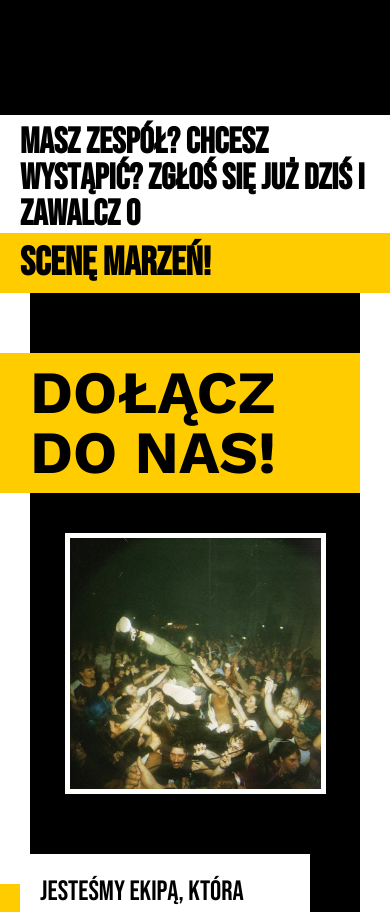
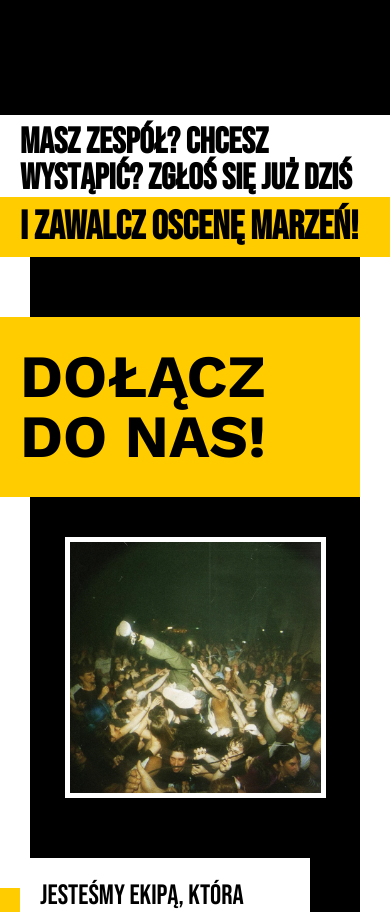
Before and after one commit to apetrochenko6/soundon-spa, a React (Vite) app in the folder my-frontend/: page / in a window 390 px wide. Shown: the part 1400-2312 px from the top of the page. Built offline with nearby package versions, Linux system fonts and the light colour scheme.

Commit message:
prawie final

```diff
--- a/my-frontend/src/JoinUs.css
+++ b/my-frontend/src/JoinUs.css
@@ -98,7 +98,7 @@
 
         .join-bar {
             font-size: 60px;
-            padding: 10px 40px;
+            padding: 30px 30px;
 
         }
 
--- a/my-frontend/src/JoinUs.jsx
+++ b/my-frontend/src/JoinUs.jsx
@@ -5,8 +5,8 @@ const JoinUs = () => {
     return(<div className="section-wrapper" style={{backgroundColor: "black"}}>
   <section className="banner-container" aria-label="Performance opportunity announcement">
     <div className="banner-top">
-      <h1>MASZ ZESPÓŁ? CHCESZ WYSTĄPIĆ? ZGŁOŚ SIĘ JUŻ DZIŚ I ZAWALCZ O</h1>
-      <div className="highlight-bar" aria-hidden="true">SCENĘ MARZEŃ!</div>
+      <h1>MASZ ZESPÓŁ? CHCESZ WYSTĄPIĆ? ZGŁOŚ SIĘ JUŻ DZIŚ</h1>
+      <div className="highlight-bar" aria-hidden="true">I ZAWALCZ OSCENĘ MARZEŃ!</div>
     </div>
 
     <div className='mini-wrap'>
--- a/my-frontend/src/Navbar.jsx
+++ b/my-frontend/src/Navbar.jsx
@@ -36,9 +36,9 @@ const Navbar = () => {
 
 
                 <div className="navbar-right">
-                    <a href="#"><img src={images.YoutubeYellow} style={{ width: '55px', height: '55px' }} alt="YouTube" /></a>
-                    <a href="#"><img src={images.InstagramYellow} style={{ width: '50px', height: '50px' }} alt="Instagram" /></a>
-                    <a href="#"><img src={images.SpotifyYellow} style={{ width: '43px', height: '43px' }} alt="Spotify" /></a>
+                    <a href="https://youtube.com/channel/UC_xasd5XG1OV2P6uZZ5FSM9Ttw"><img src={images.YoutubeYellow} style={{ width: '55px', height: '55px' }} alt="YouTube" /></a>
+                    <a href="https://instagram.com/isadadasdasdassa"><img src={images.InstagramYellow} style={{ width: '50px', height: '50px' }} alt="Instagram" /></a>
+                    <a href="https://open.spotify.com/artist/0du5cEassasdaVh5yTK9QJze8zA0C"><img src={images.SpotifyYellow} style={{ width: '43px', height: '43px' }} alt="Spotify" /></a>
                 </div>
 
                 <div className={`mobile-menu ${isMenuOpen ? 'active' : ''}`}>
```
